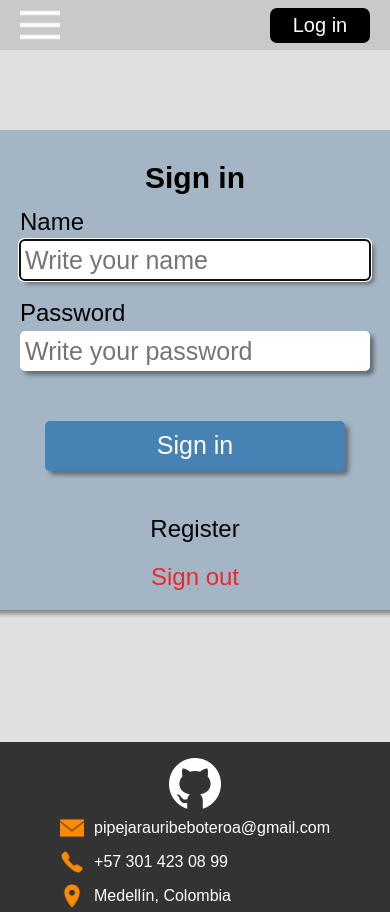
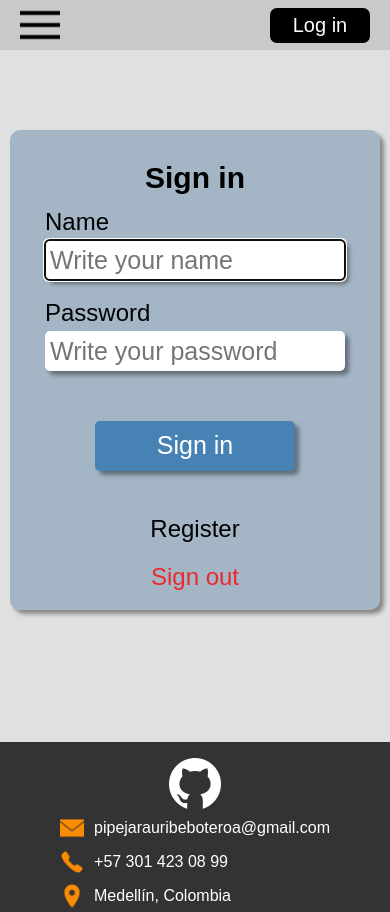
Before and after one commit to Pipeto84/react-ts, a React (Vite) app: page /user in a window 390 px wide. Built offline with nearby package versions, Linux system fonts and the light colour scheme.

Commit message:
menu  negro y user mejor

```diff
--- a/src/components/NavBar.tsx
+++ b/src/components/NavBar.tsx
@@ -3,7 +3,7 @@ import { Badge } from "@mui/material";
 import ShoppingCartIcon from "@mui/icons-material/ShoppingCart";
 import { useAppSelector, useAppDispatch } from "../app/hooks";
 import { setActive } from "../features/menuSlice";
-import iconMenu from "../assets/menu2.png";
+import iconMenu from "../assets/menu.png";
 import { useState } from "react";
 import "../styles/NavBar.css";
 
--- a/src/pages/User.tsx
+++ b/src/pages/User.tsx
@@ -43,20 +43,20 @@ export function User() {
         <div className="contenido-ingresar">
           <h3 className="titulo-ingresar">Sign in</h3>
           <div className="formulario-ingresar">
-            <label className="label-ingresar1">Name</label>
+            <label className="label-ingresar">Name</label>
             <input
               type="text"
               placeholder="Write your name"
-              className="input-ingresar1"
+              className="input-ingresar"
               onChange={handleChange}
               name="userName"
               autoFocus
             />
-            <label className="label-ingresar2">Password</label>
+            <label className="label-ingresar">Password</label>
             <input
               type="text"
               placeholder="Write your password"
-              className="input-ingresar2"
+              className="input-ingresar"
               onChange={handleChange}
               name="password"
             />
--- a/src/styles/User.css
+++ b/src/styles/User.css
@@ -8,7 +8,7 @@
 }
 .contenido-ingresar {
   background-color: #a4b6c5;
-  width: 500px;
+  width: 400px;
   height: 480px;
   border-radius: 10px;
   display: flex;
@@ -28,27 +28,12 @@
   display: flex;
   flex-direction: column;
 }
-.label-ingresar1 {
+.label-ingresar {
   font-size: 24px;
   color: rgb(0, 0, 0);
 }
-.input-ingresar1 {
-  width: 350px;
-  height: 40px;
-  border-radius: 5px;
-  border: none;
-  margin-bottom: 15px;
-  padding: 5px;
-  font-size: 25px;
-  color: rgb(68, 68, 68);
-  box-shadow: 4px 4px 4px rgba(0, 0, 0, 0.4);
-}
-.label-ingresar2 {
-  font-size: 24px;
-  color: rgb(0, 0, 0);
-}
-.input-ingresar2 {
-  width: 350px;
+.input-ingresar {
+  width: 300px;
   height: 40px;
   border-radius: 5px;
   border: none;
@@ -59,7 +44,7 @@
   box-shadow: 4px 4px 4px rgba(0, 0, 0, 0.4);
 }
 .boton-ingresar {
-  width: 300px;
+  width: 200px;
   height: 50px;
   border-radius: 5px;
   border: none;
@@ -177,3 +162,11 @@
   box-shadow: 4px 4px 4px rgba(0, 0, 0, 0.4);
   cursor: pointer;
 }
+@media screen and (max-width: 500px){
+  .contenido-ingresar{
+    width: min-content;
+  }
+  .formulario-ingresar{
+    width: min-content;
+  }
+}
```
Also changed, not shown: src/assets/menu.png (added).
